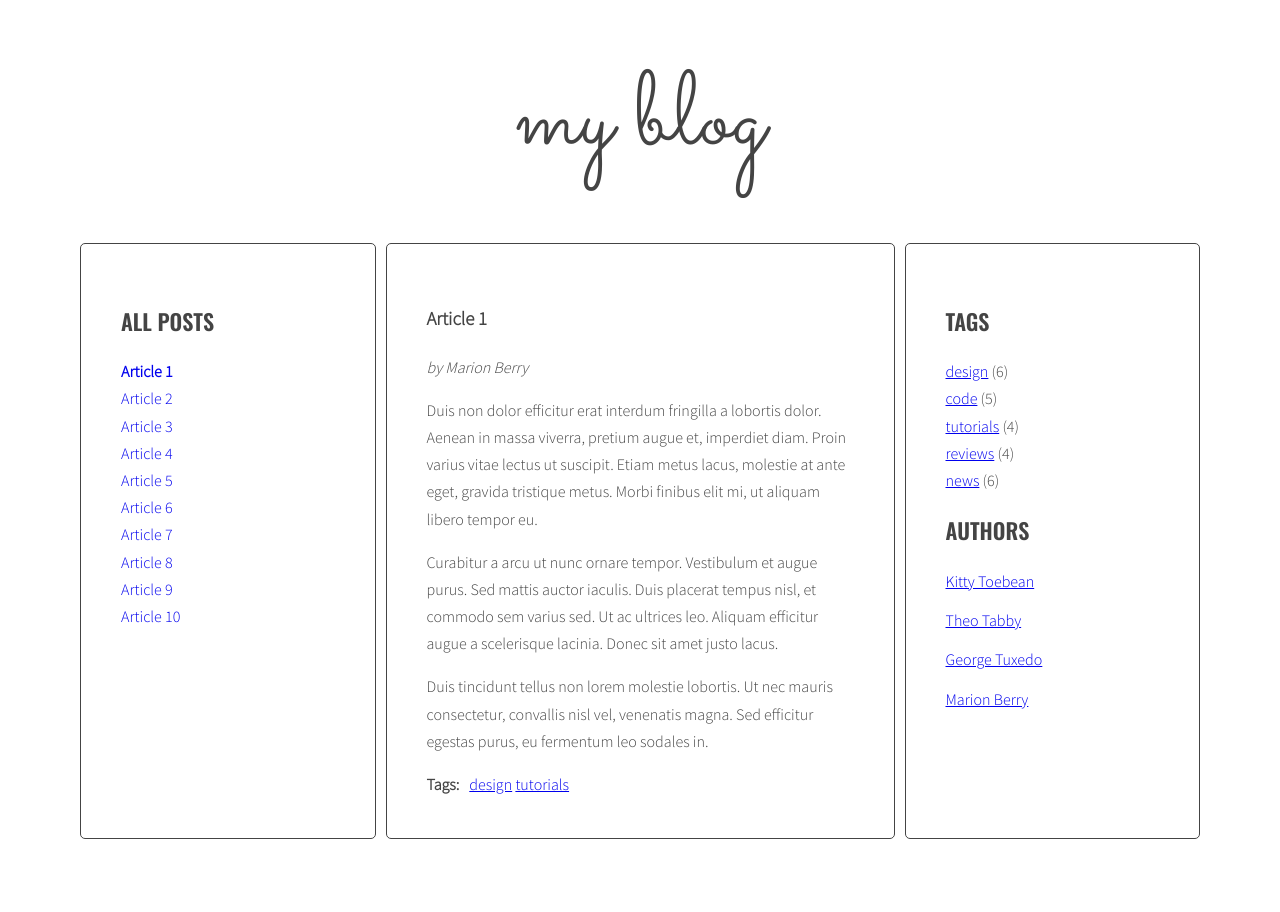
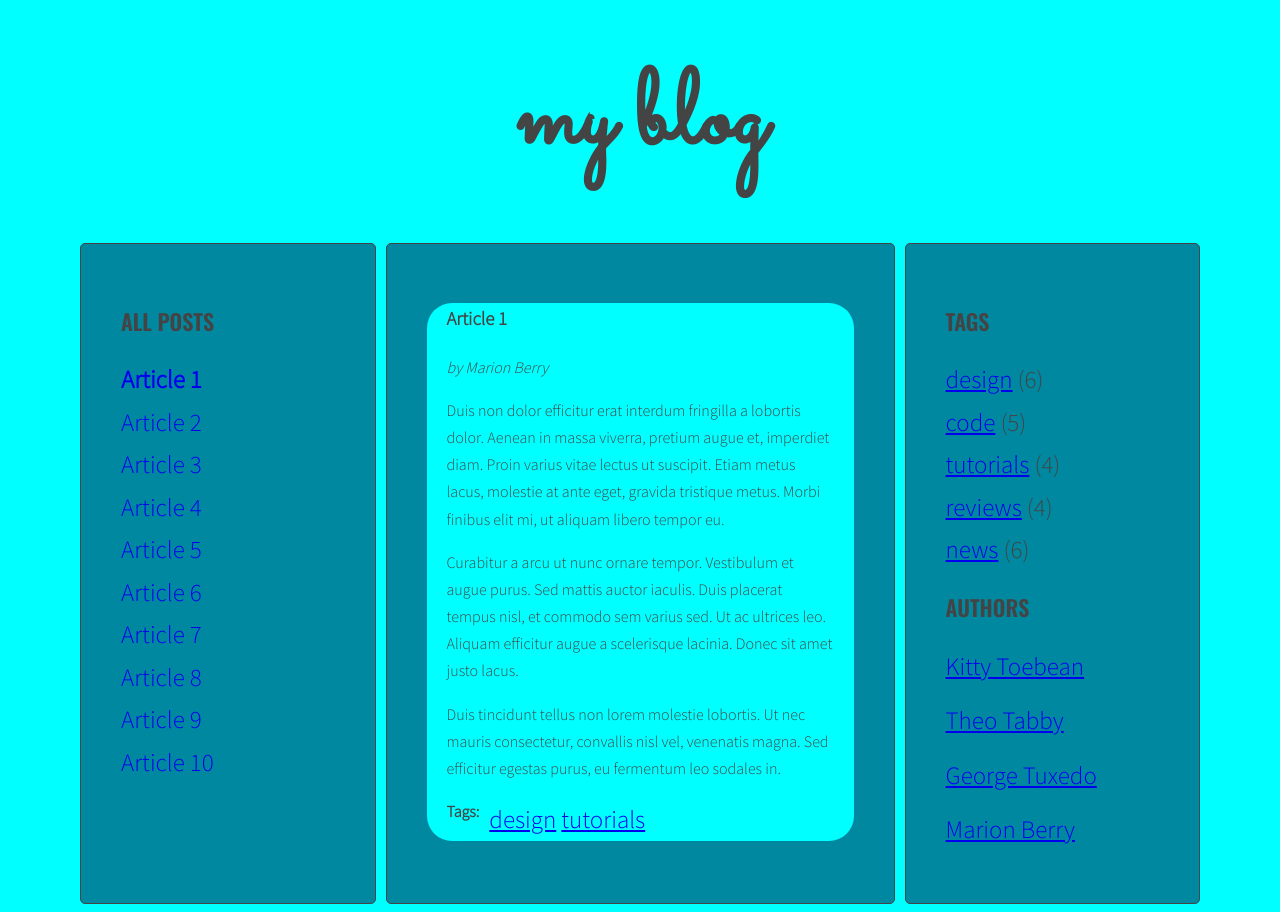
Before and after one commit to mocarz21/javascript-blog, a website: page index.html in a window 1280 px wide. Before the commit the page ends 847 px from the top, so only its background shows below. Drawn offline with nearby package versions, Linux system fonts and the light colour scheme.

Commit message:
Add color

```diff
--- a/js/script.js
+++ b/js/script.js
@@ -2,7 +2,6 @@
 const titleClickHandler = function(event){
     event.preventDefault();
     const clickedElement = this;
-    console.log('Link was clicked!');
     console.log(event)
 
     /* [Done] remove class 'active' from all article links  */
@@ -69,10 +68,12 @@ function generateTitleLinks(){
 
 
     /* insert link into titleList */
+
+        titleSelector.innerHTML= titleSelector + html;
+
     /*
-        titleSelector.innerHTML= titleSelector + html;
+        titleSelector.insertAdjacentHTML("beforeend", html);
     */
-        titleSelector.insertAdjacentHTML("beforeend", html);
 
         console.log('titlelist: ', titleSelector);
 
--- a/package.json
+++ b/package.json
@@ -12,6 +12,7 @@
     "init:gitignore": "curl https://raw.githubusercontent.com/github/gitignore/master/Node.gitignore -o .gitignore",
     "test": "npm-run-all test:*",
     "test:html": "html-validate *.html",
+    "test:js":"eslint *.js",
     "build:sass": "sass --style=compressed --no-source-map sass:css",
     "build:autoprefixer": "postcss css/*.css --use autoprefixer -d css",
     "build": "npm-run-all build:* && npm run test",
@@ -19,6 +20,7 @@
     "build-dev": "npm run build-dev:sass && npm run build:autoprefixer",
     "watch:browsersync": "browser-sync start --server --files \"css/*.css\" \"*.html\" \"js/*.js\"",
     "watch:sassprefixer": "onchange sass/*.scss -- npm run build-dev",
+
     "watch": "npm-run-all build:* build-dev -p watch:*"
   },
   "keywords": [],
@@ -27,6 +29,7 @@
   "devDependencies": {
     "autoprefixer": "^10.2.4",
     "browser-sync": "^2.26.3",
+    "eslint": "^8.11.0",
     "html-validate": "^6.4.0",
     "mkdirp": "^1.0.4",
     "npm-run-all": "^4.1.5",
--- a/sass/style.scss
+++ b/sass/style.scss
@@ -16,7 +16,7 @@ $font-text: 'Source Sans Pro', sans-serif;
 }
 
 body {
-  background: $color-light;
+  background: aqua;
   font-family: $font-text;
   color: $color-dark;
   font-weight: 300;
@@ -76,7 +76,7 @@ span{
 }
 
 .sidebar, .posts {
-  background: $color-light;
+  background: rgb(0, 136, 160);
   margin-right: 10px;
   padding: 40px;
   border: 1px solid $color-dark;
@@ -87,7 +87,7 @@ span{
 
 .logo {
   font-family: $font-logo;
-  font-weight: 400;
+  font-weight: 700;
   font-size: 104px;
   line-height: 1;
   text-align: center;
@@ -99,6 +99,7 @@ span{
   list-style-type: none;
   margin: 0;
   padding: 0;
+  font-size: 25px;
   .active {
     font-weight: bold;
   }
@@ -122,8 +123,15 @@ span{
 
 .post {
   display: none;
+  background-color: aqua;
+  padding-left: 20px;
+  padding-right: 20px;
+  border-radius: 25px;
   &.active {
     display: block;
+
+
+
   }
 }
 
```
Also changed, not shown: css/style.css, 2 other files. Lines whose indentation alone changed are shown as unchanged.
